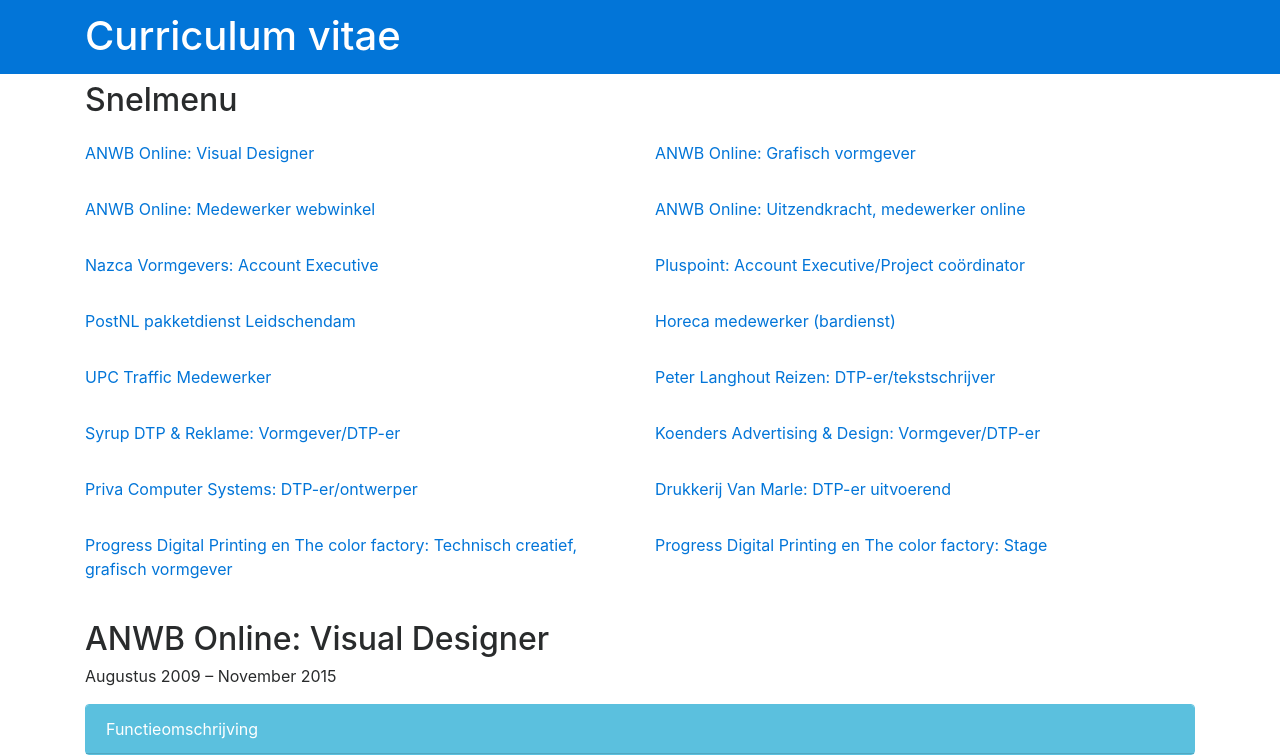
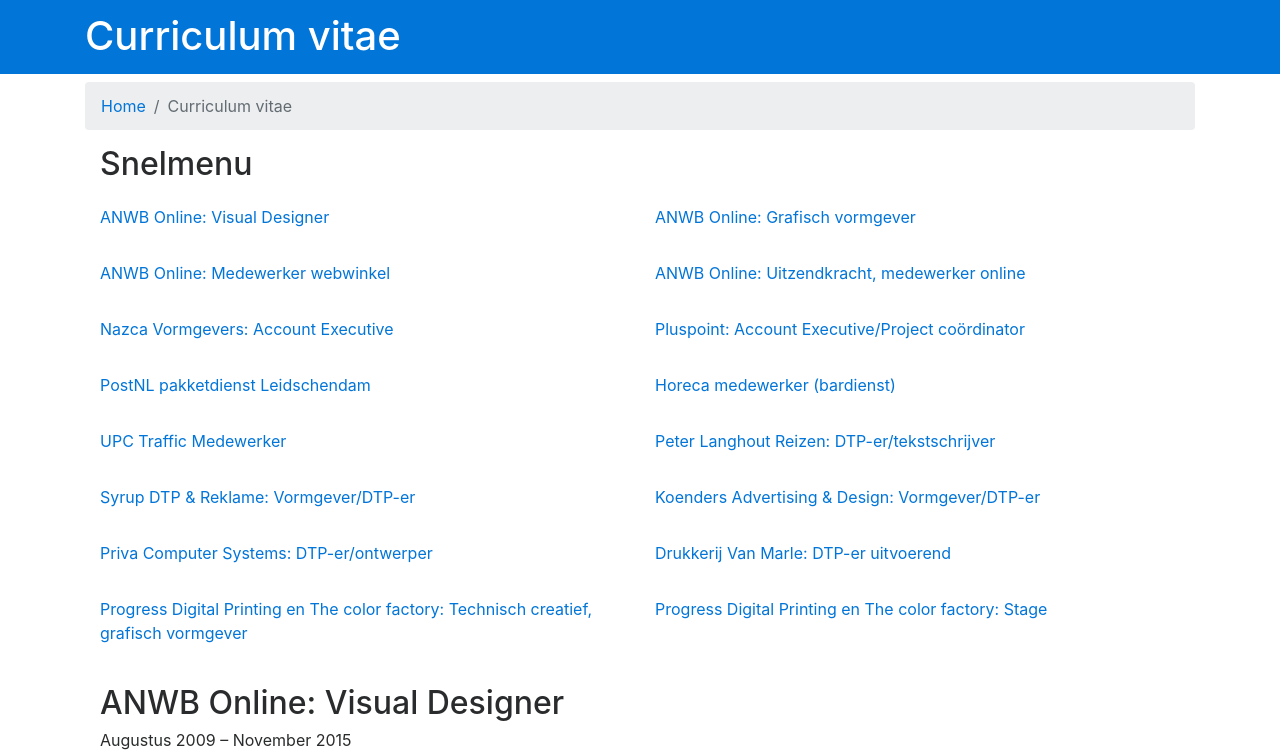
Before and after one commit to nielshoude/nielshoude.github.io, a website: page cv.html in a window 1280 px wide. Shown: the part 242-997 px from the top of the page. Drawn offline with nearby package versions, Linux system fonts and the light colour scheme; a script that the page names is missing.

Commit message:
cv 3 mei

```diff
--- a/cv.html
+++ b/cv.html
@@ -26,6 +26,11 @@
             Curriculum vitae
         </div>
     </h1>
+    <div class="container">
+    <nav class="breadcrumb">
+            <a class="breadcrumb-item" href="/">Home</a>
+            <span class="breadcrumb-item active">Curriculum vitae</span>
+        </nav>
     <div class="container">
         <h2>Snelmenu</h2>
         <div class="row">
```
